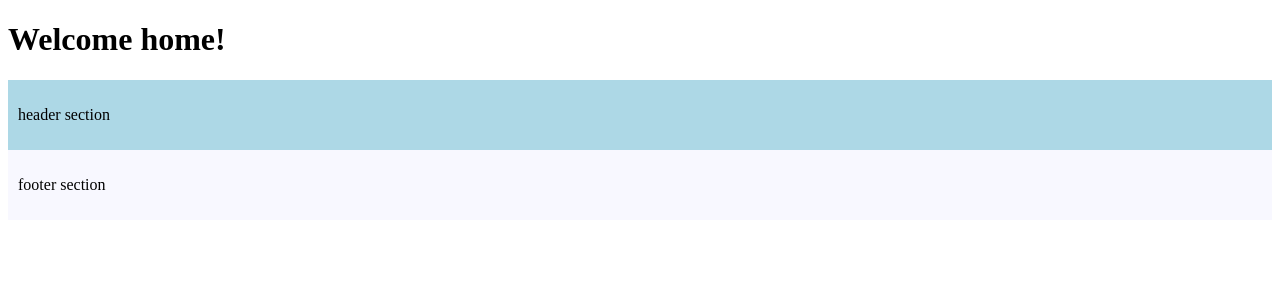
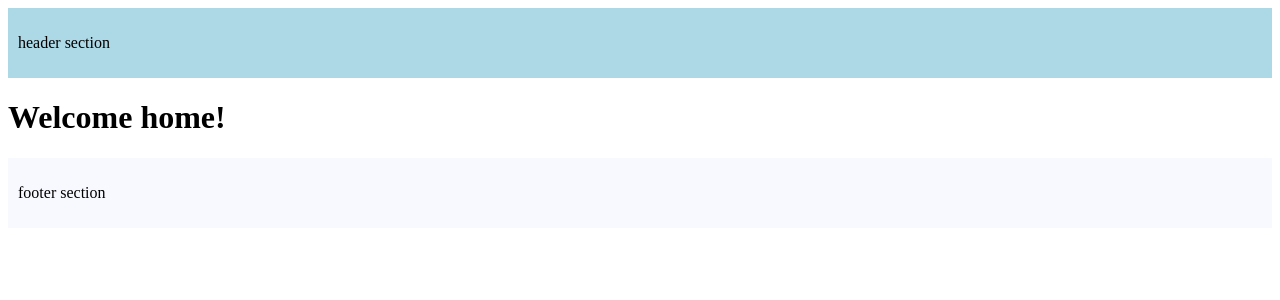
Before and after one commit to leghnimi/next.js-14, a Next.js app: page / in a window 1280 px wide. Shown: the top 300 px of the page. Built offline with nearby package versions, Linux system fonts and the light colour scheme.

Commit message:
nested layouts

```diff
--- a/src/app/layout.js
+++ b/src/app/layout.js
@@ -6,12 +6,13 @@ export const metadata = {
 export default function RootLayout({ children }) {
   return (
     <html lang="en">
-      <body>{children}
+      <body>
         <header
           style={{ backgroundColor: 'lightblue', padding: '10px' }}
         >
           <p>header section</p>
         </header>
+        {children}
         <footer style={{ backgroundColor: 'ghostwhite', padding: '10px' }}>
           <p>footer section</p>
         </footer>
```
Also changed, not shown: src/app/products/[id]/layout.jsx (added, +12 -0 lines).
